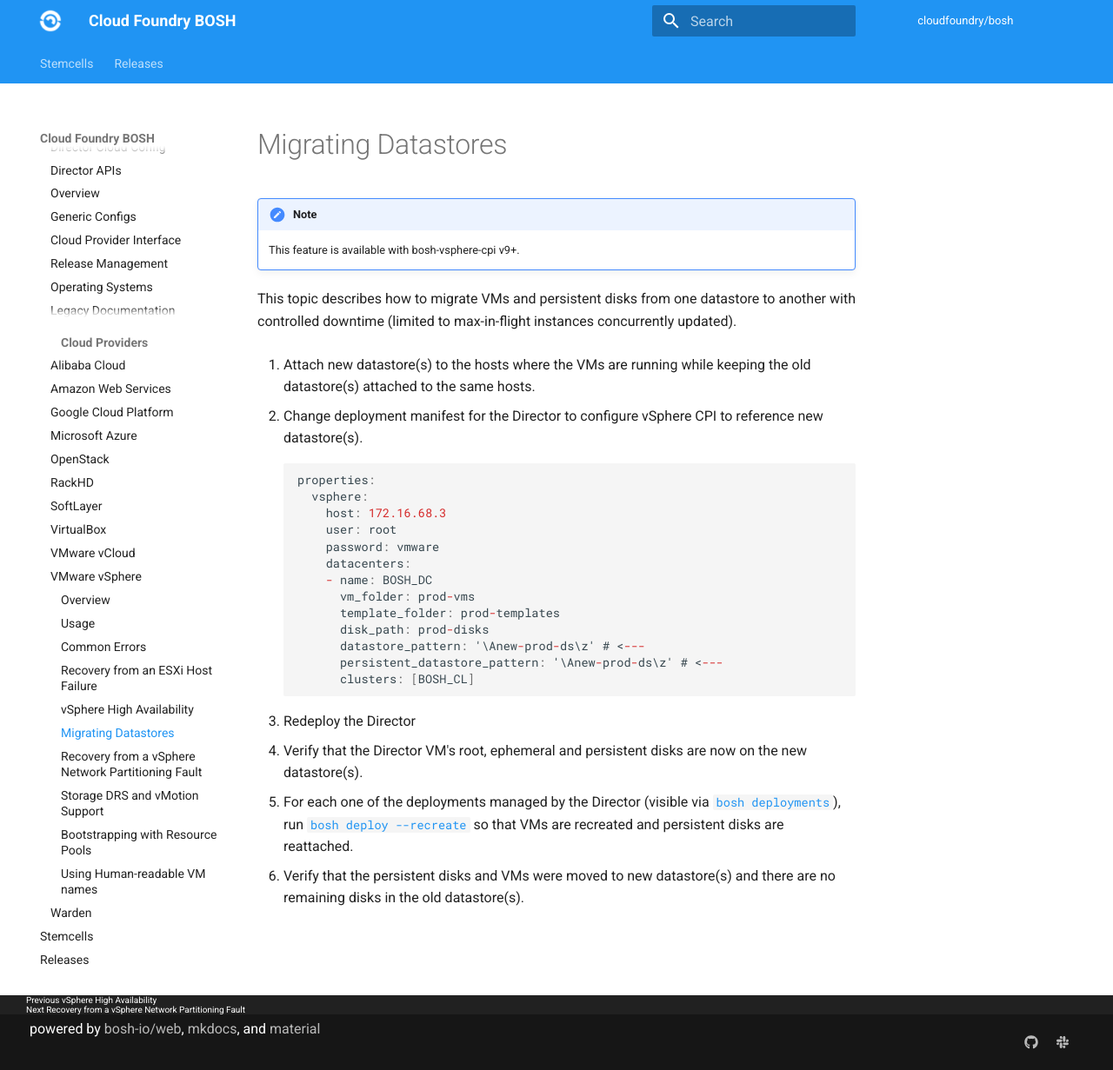
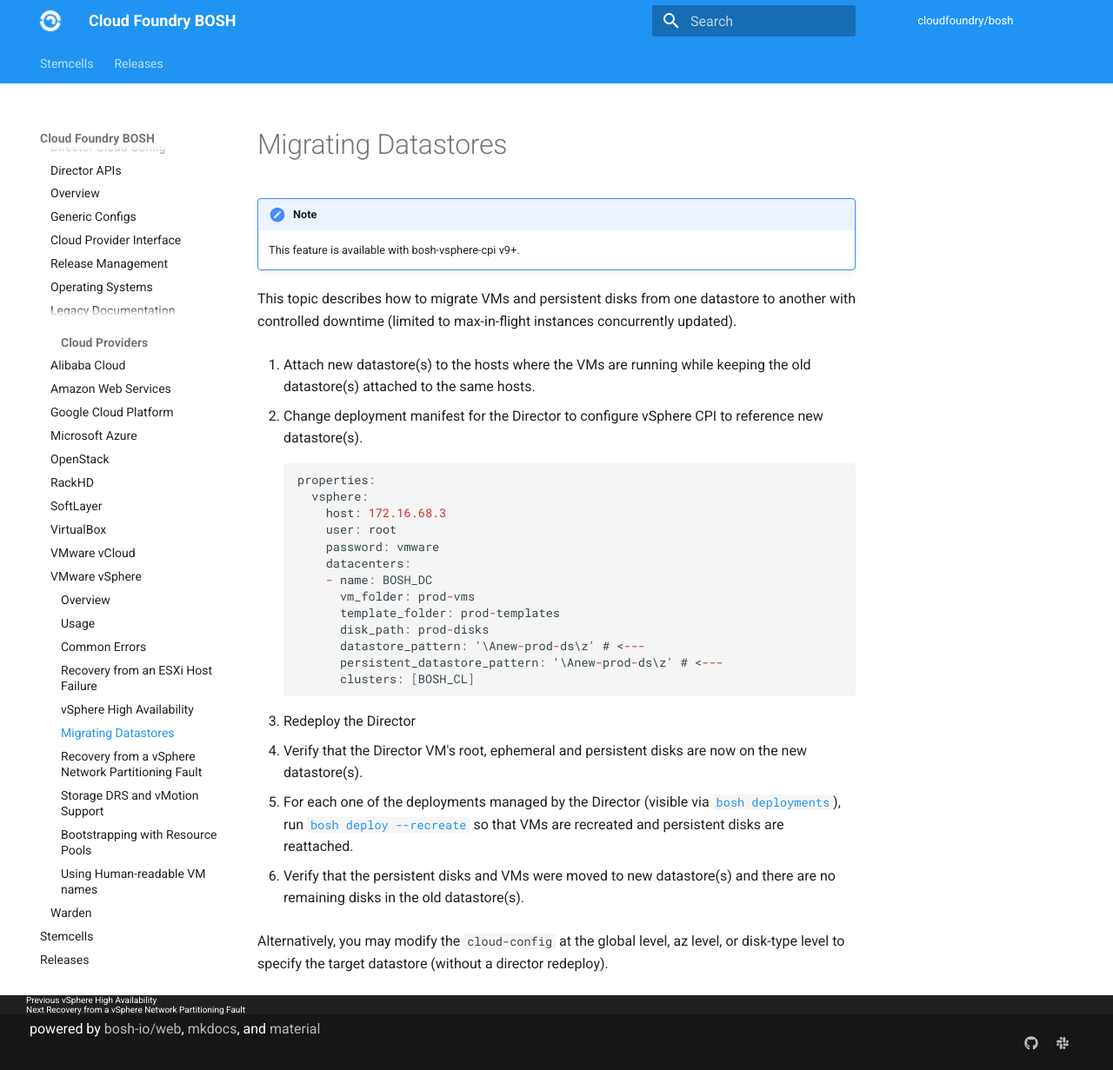
Before and after one commit to cloudfoundry/docs-bosh, an MkDocs documentation site: the page built from content/vsphere-migrate-datastores.md, in a window 1280 px wide and 1231 px high. Shown: the whole window at 87% size. Built offline with MkDocs 1.6.1 and Material for MkDocs 9.7.7, drawn with Linux system fonts in a browser that asks for light colours; old or Windows-style settings are respelled for this version of MkDocs.

Commit message:
datastore migration through cloud-config
Mention use of cloud-config at the different level as an alternative to director CPI config

```diff
--- a/content/vsphere-migrate-datastores.md
+++ b/content/vsphere-migrate-datastores.md
@@ -30,3 +30,5 @@ This topic describes how to migrate VMs and persistent disks from one datastore
 1. For each one of the deployments managed by the Director (visible via [`bosh deployments`](sysadmin-commands.md#deployment)), run [`bosh deploy --recreate`](sysadmin-commands.md#deployment) so that VMs are recreated and persistent disks are reattached.
 
 1. Verify that the persistent disks and VMs were moved to new datastore(s) and there are no remaining disks in the old datastore(s).
+
+Alternatively, you may modify the `cloud-config`  at the global level, az level, or disk-type level to specify the target datastore (without a director redeploy).
```
